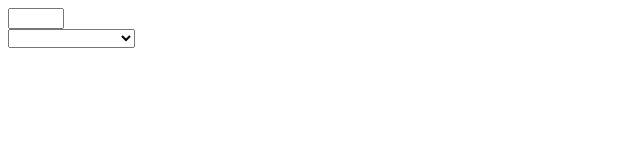
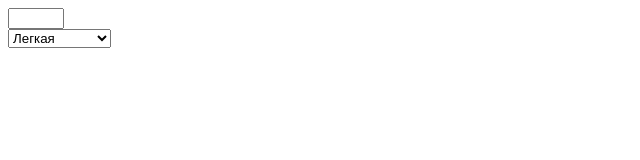
Before and after one commit to aleksei-gazov/calk, a React (Create React App) app: page / in a window 1280 px wide. Shown: the top 160 px of the page, without its empty margins (0-640 px from the left). Built offline with nearby package versions, Linux system fonts and the light colour scheme.

Commit message:
4 files modified

```diff
--- a/DataInput.tsx
+++ b/DataInput.tsx
@@ -1,13 +1,16 @@
 import * as React from 'react';
+import { InitialStateType } from './dataReducer';
 import { Input } from './Input';
 import { Selector } from './Selector';
+import { useAppSelector } from './store';
 import './style.css';
 
 export const DataInput = () => {
+  const data = useAppSelector<InitialStateType[]>(state=> state.data)
   return (
     <div>
     <Input/>
-    <Selector/>
+    <Selector data={data}/>
     </div>
   );
 }
--- a/Selector.tsx
+++ b/Selector.tsx
@@ -1,13 +1,17 @@
 import * as React from 'react';
 import './style.css';
 
-export const Selector =() => {
+export const Selector =({data}) => {
   return (
     <div>
-     <select name="town" id="s1">
-  <option value="msk" ></option>
-  <option value="spb">Санкт-Петербург</option>
-  <option value="other">другой</option>
+     <select >
+       {data.map(i=> {
+         if(i.type === 'frame') {
+           return (
+<option value={i.name} >{i.name}</option>
+           )
+         }
+       })}
 </select>
     </div>
   );
--- a/dataReducer.ts
+++ b/dataReducer.ts
@@ -59,7 +59,7 @@ const initialstate: InitialStateType[] = [
   }
 ]
 
-type InitialStateType = {
+export type InitialStateType = {
   type: string
     key: string
     name: string
--- a/index.tsx
+++ b/index.tsx
@@ -1,14 +1,16 @@
 import * as React from 'react';
 import { StrictMode } from 'react';
 import { createRoot } from 'react-dom/client';
+import { Provider } from 'react-redux';
 
 import App from './App';
+import { store } from './store';
 
 const rootElement = document.getElementById('root');
 const root = createRoot(rootElement);
 
 root.render(
-  <StrictMode>
+  <Provider store={store}>
     <App />
-  </StrictMode>
+  </Provider>
 );
```
